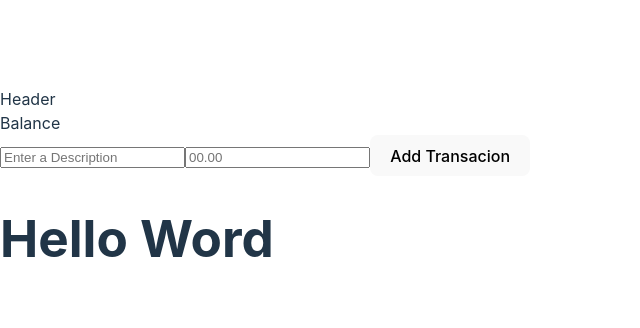
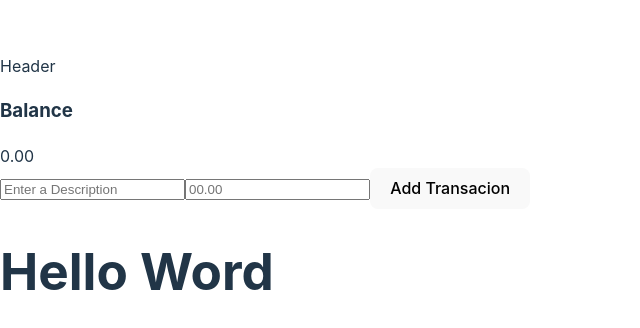
Before and after one commit to LuisArielRetanaHernadez/administrador-gastos, a React (Vite) app: page / in a window 1280 px wide. Shown: the part 206-534 px from the top of the page, without its empty margins (0-640 px from the left). Built offline with nearby package versions, Linux system fonts and the light colour scheme.

Commit message:
cambiando la importacion del transaction y haciendo un map a los amount y por ultimo haciendo un reducer para llegar al total de los amounts

```diff
--- a/src/components/Balance/Balance.jsx
+++ b/src/components/Balance/Balance.jsx
@@ -1,7 +1,15 @@
+import { useGlobalState } from "../../context/GlobalState"
+
 const Balance = () => {
+  const { transactions } = useGlobalState()
+
+  const amounts = transactions.map(transaction => transaction.amount)
+  const total = amounts.reduce((acc, item) => (acc += item), 0).toFixed(2)
+
   return (
     <div>
-      Balance
+      <h3>Balance</h3>
+      {total}
     </div>
   )
 }
```
